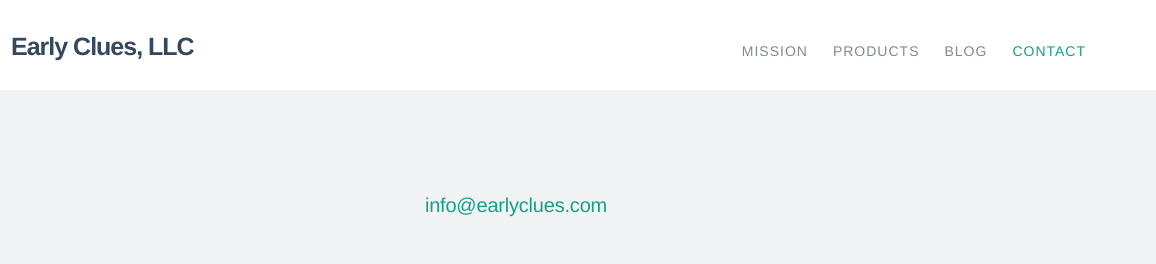
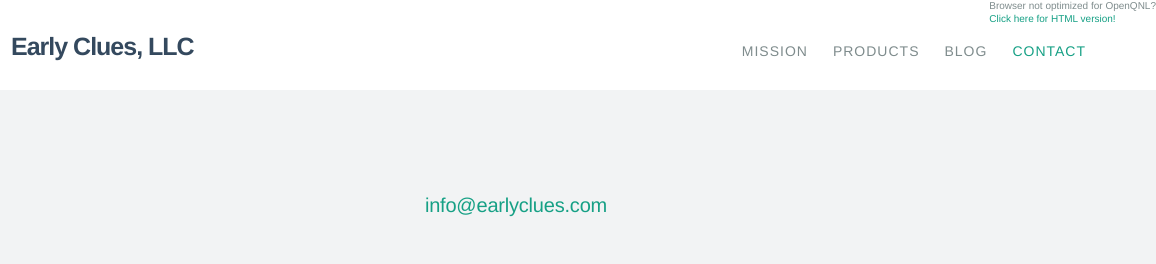
Before and after one commit to EarlyClues/earlyclues.github.io, a plain HTML site: page contact.html in a window 1280 px wide. Shown: the top 264 px of the page, 124-1280 px from the left. Drawn offline with Linux system fonts and the light colour scheme.

Commit message:
legacy support all pages

```diff
--- a/contact.html
+++ b/contact.html
@@ -40,6 +40,11 @@
           </div>
         </div>
       </div>
+      <div style="font-size:10px;float:right">
+        Browser not optimized for OpenQNL?
+        <br/><a href="http://www.earlyclues.com/legacy/index.html">Click here for HTML version!</a>
+      </div>
+
     </header>
 
     <section class="demo">
```
Also changed, not shown: products.html (+4 -1 lines), index.html (indentation only).
